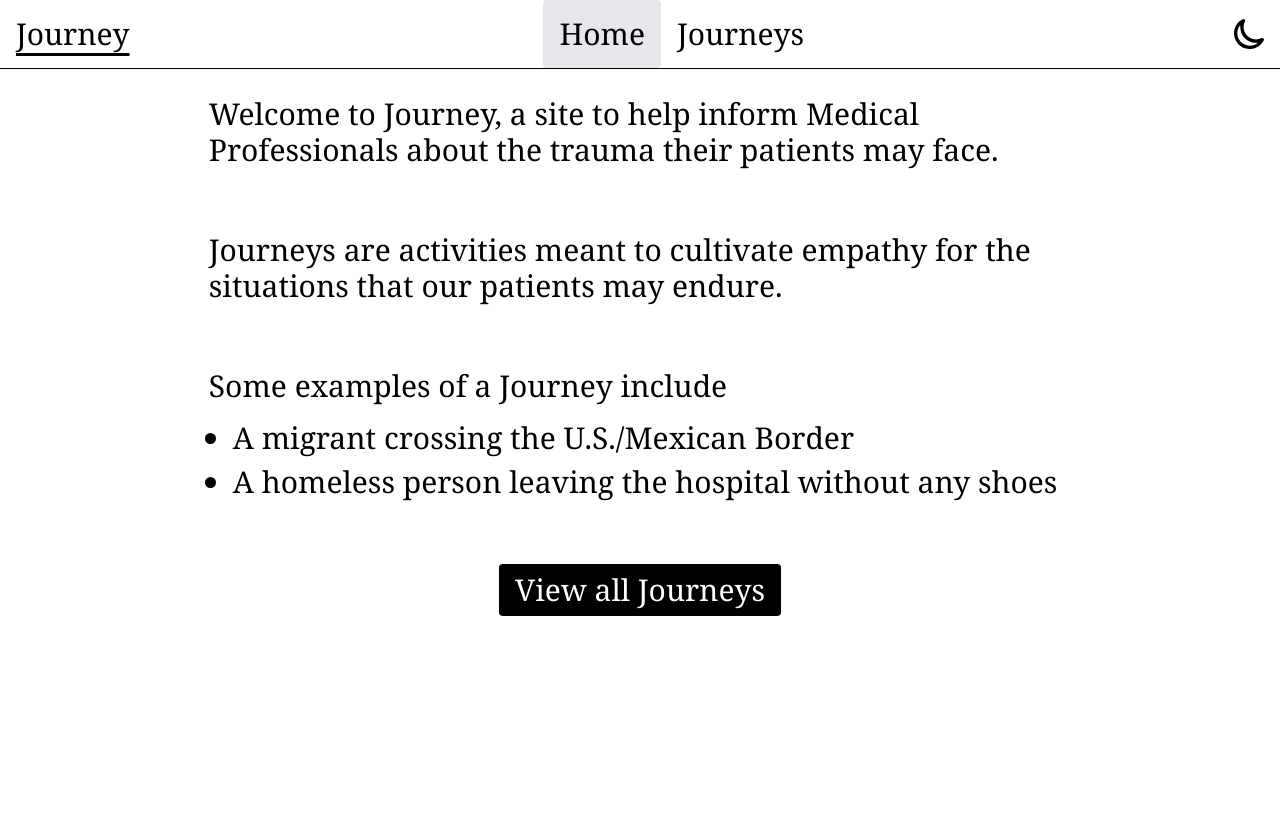
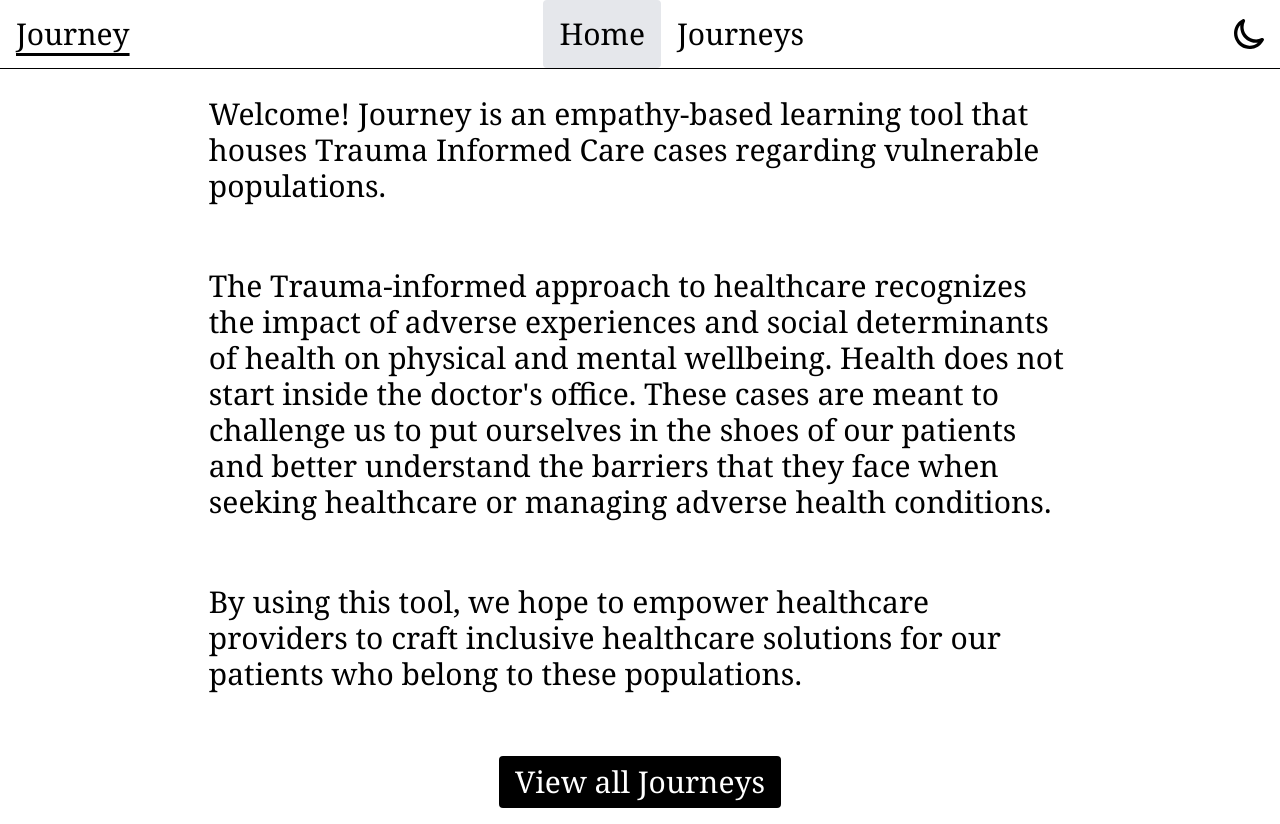
Before and after one commit to paul-macfarlane/journey, an Astro site: page / in a window 1280 px wide. Before the commit the page ends 800 px from the top, so only its background shows below. Built offline with nearby package versions, Linux system fonts and the light colour scheme; Astro itself is replaced by a stand-in of ours.

Commit message:
update home page

```diff
--- a/src/pages/index.astro
+++ b/src/pages/index.astro
@@ -6,22 +6,24 @@ import LinkButton from "@components/LinkButton.astro";
 <BaseLayout title="Home">
   <div class="flex flex-col gap-6 text-xl lg:gap-16 lg:text-3xl">
     <p>
-      Welcome to Journey, a site to help inform Medical Professionals about the
-      trauma their patients may face.
+      Welcome! Journey is an empathy-based learning tool that houses Trauma
+      Informed Care cases regarding vulnerable populations.
     </p>
 
     <p>
-      Journeys are activities meant to cultivate empathy for the situations that
-      our patients may endure.
+      The Trauma-informed approach to healthcare recognizes the impact of
+      adverse experiences and social determinants of health on physical and
+      mental wellbeing. Health does not start inside the doctor's office. These
+      cases are meant to challenge us to put ourselves in the shoes of our
+      patients and better understand the barriers that they face when seeking
+      healthcare or managing adverse health conditions.
     </p>
 
-    <div class="space-y-2 lg:space-y-4">
-      <p>Some examples of a Journey include</p>
-      <ul class="justify-self ml-4 list-disc space-y-1 lg:ml-6 lg:space-y-2">
-        <li>A migrant crossing the U.S./Mexican Border</li>
-        <li>A homeless person leaving the hospital without any shoes</li>
-      </ul>
-    </div>
+    <p>
+      By using this tool, we hope to empower healthcare providers to craft
+      inclusive healthcare solutions for our patients who belong to these
+      populations.
+    </p>
 
     <LinkButton variant="primary" href="/journeys" text="View all Journeys" />
   </div>
```
